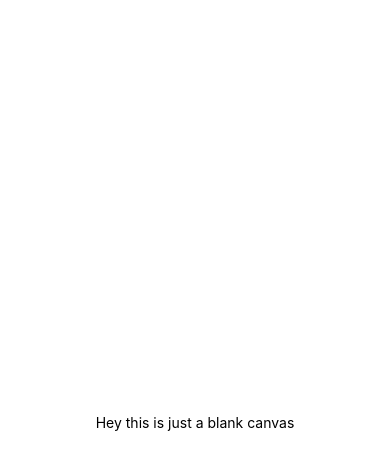
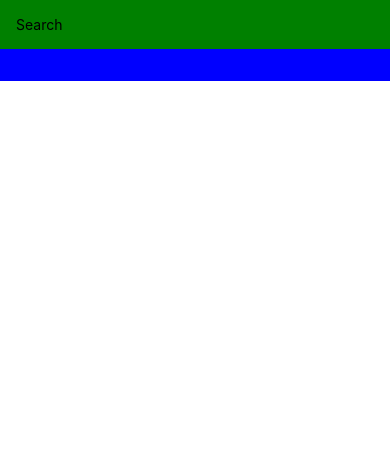
Before and after one commit to Pav85/meals-to-go, a React Native app: screen / in a window 390 px wide. Shown: the top 470 px of the page. Built offline with nearby package versions, Linux system fonts and the light colour scheme.

Commit message:
Update App.js

```diff
--- a/App.js
+++ b/App.js
@@ -1,11 +1,16 @@
 import { StatusBar } from "expo-status-bar";
-import { StyleSheet, Text, View } from "react-native";
+import { SafeAreaView, StyleSheet, Text, View } from "react-native";
 import React from "react";
 
 export default function App() {
   return (
-    <View style={{ flex: 1, alignItems: "center", justifyContent: "center" }}>
-      <Text>Hey this is just a blank canvas</Text>
+    <View>
+      <SafeAreaView style={{ flex: 1 }}>
+        <View style={{ padding: 16, backgroundColor: "green" }}>
+          <Text>Search</Text>
+        </View>
+        <View style={{ flex: 1, padding: 16, backgroundColor: "blue" }}></View>
+      </SafeAreaView>
     </View>
   );
 }
```
